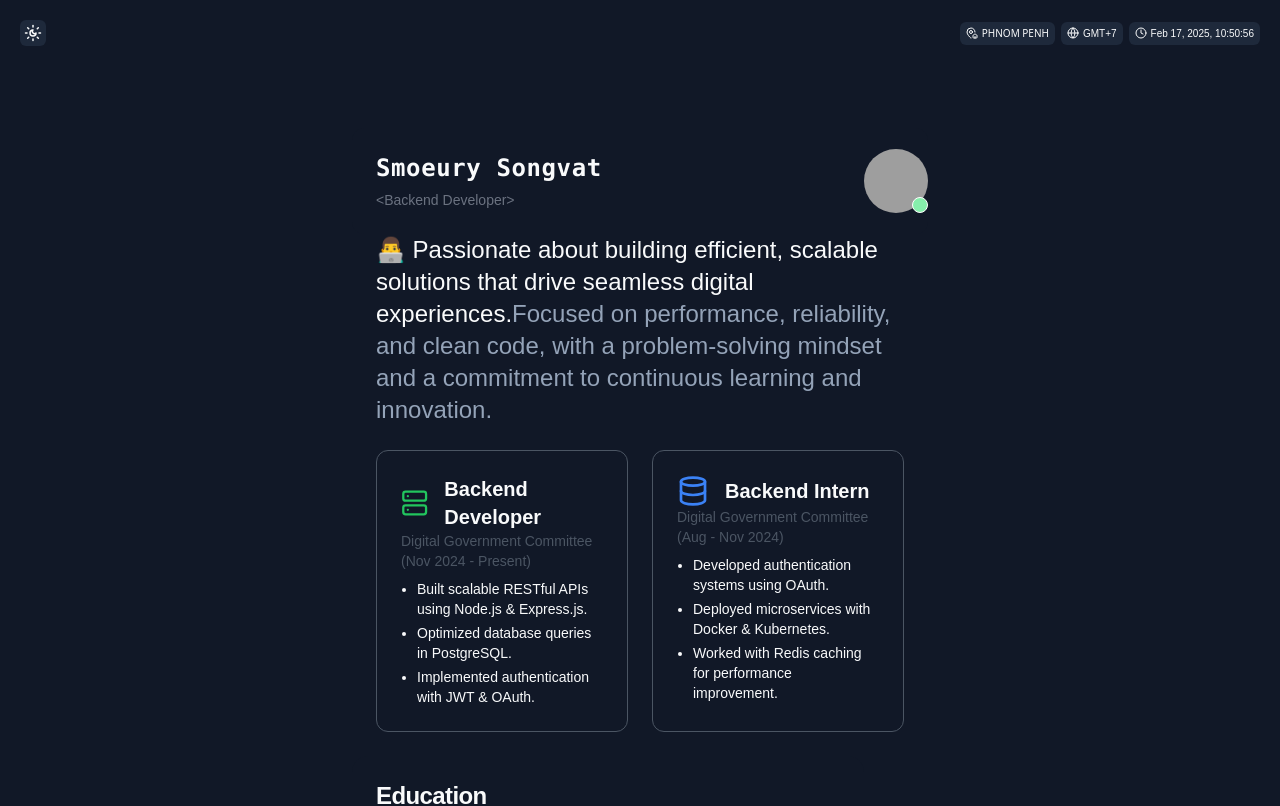
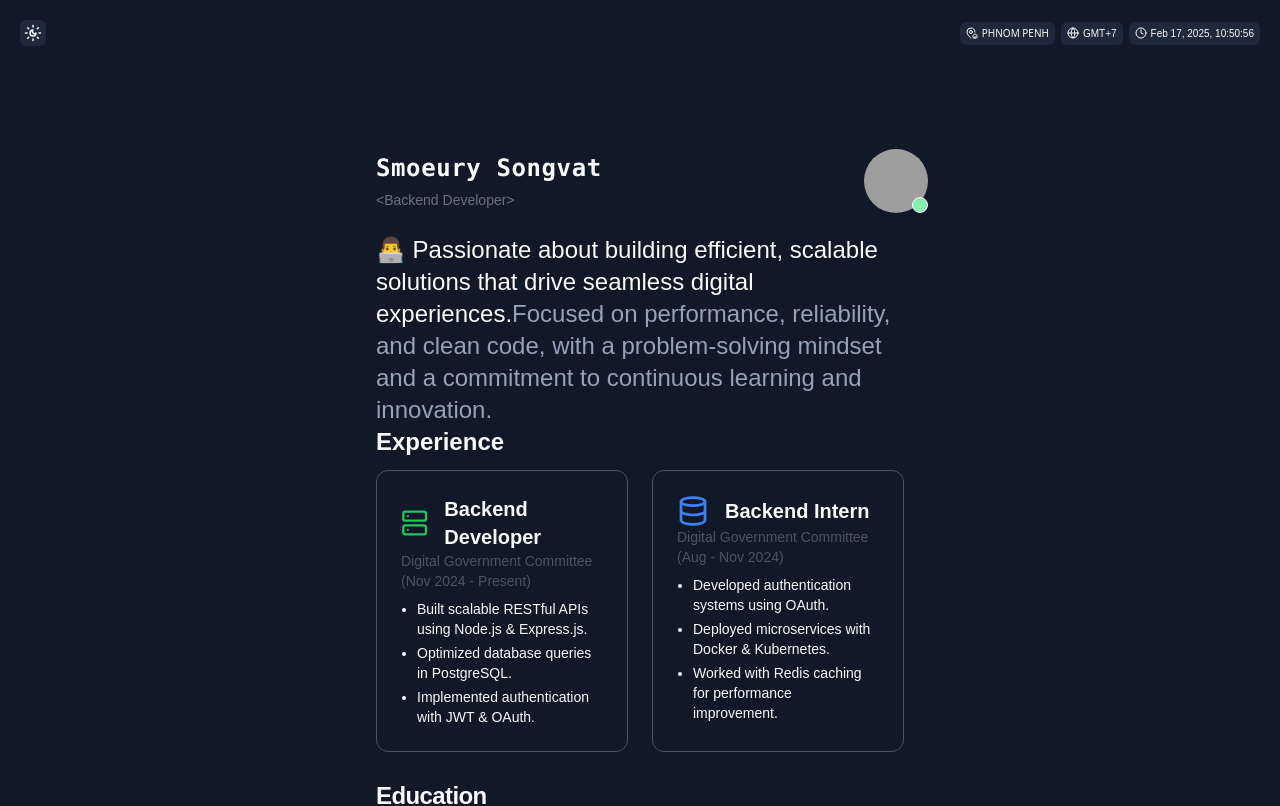
Before and after one commit to Vath-Song99/portfolio, a Next.js app: page / in a window 1280 px wide. Shown: the top 806 px of the page. Built offline with nearby package versions, Linux system fonts and the light colour scheme; grey boxes are pictures that could not be loaded.

Commit message:
Update title of component

```diff
--- a/src/components/contents/Experience.tsx
+++ b/src/components/contents/Experience.tsx
@@ -1,12 +1,13 @@
 import { Database, Server } from "lucide-react";
 import React from "react";
-import { Card } from "../ui/Card";
+import {
+  Card,
+} from "../ui/Card";
 interface ExperienceProps {
   theme: string;
 }
 
 const Experience = ({ theme }: ExperienceProps) => {
-  console.log(theme);
   const experiences = [
     {
       title: "Backend Developer",
@@ -33,7 +34,11 @@ const Experience = ({ theme }: ExperienceProps) => {
   ];
   return (
     <>
-      <section className="w-full p-6 grid grid-cols-1 md:grid-cols-2 gap-6">
+      <section className="w-full items-center justify-start">
+      <h2 className="pl-6 text-2xl font-bold">Experience</h2>
+        <div
+          className={`w-full px-6 pt-3 pb-1 grid grid-cols-1 md:grid-cols-2 gap-6 bg-${theme} text-${theme}-foreground`}
+        >
           {experiences.map((exp, index) => (
               <Card
                 key={index}
@@ -55,6 +60,7 @@ const Experience = ({ theme }: ExperienceProps) => {
                 </ul>
               </Card>
             ))}
+        </div>
       </section>
     </>
   );
```
Lines whose indentation alone changed are shown as unchanged.
